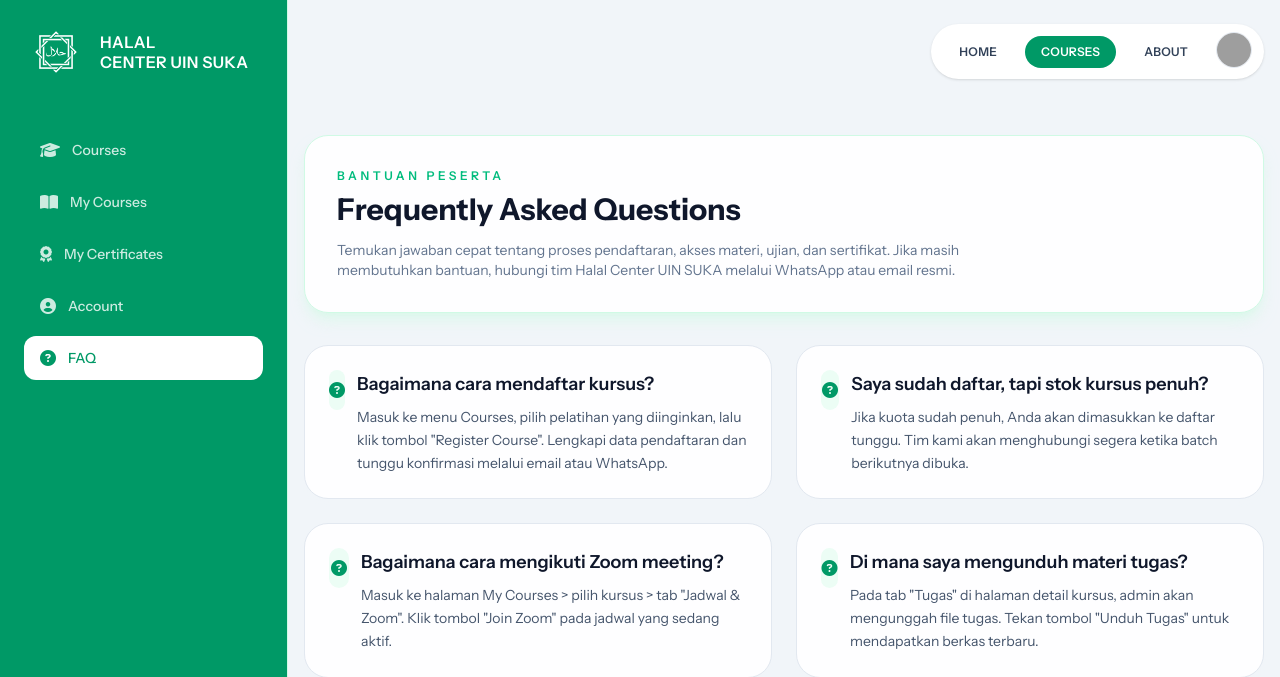
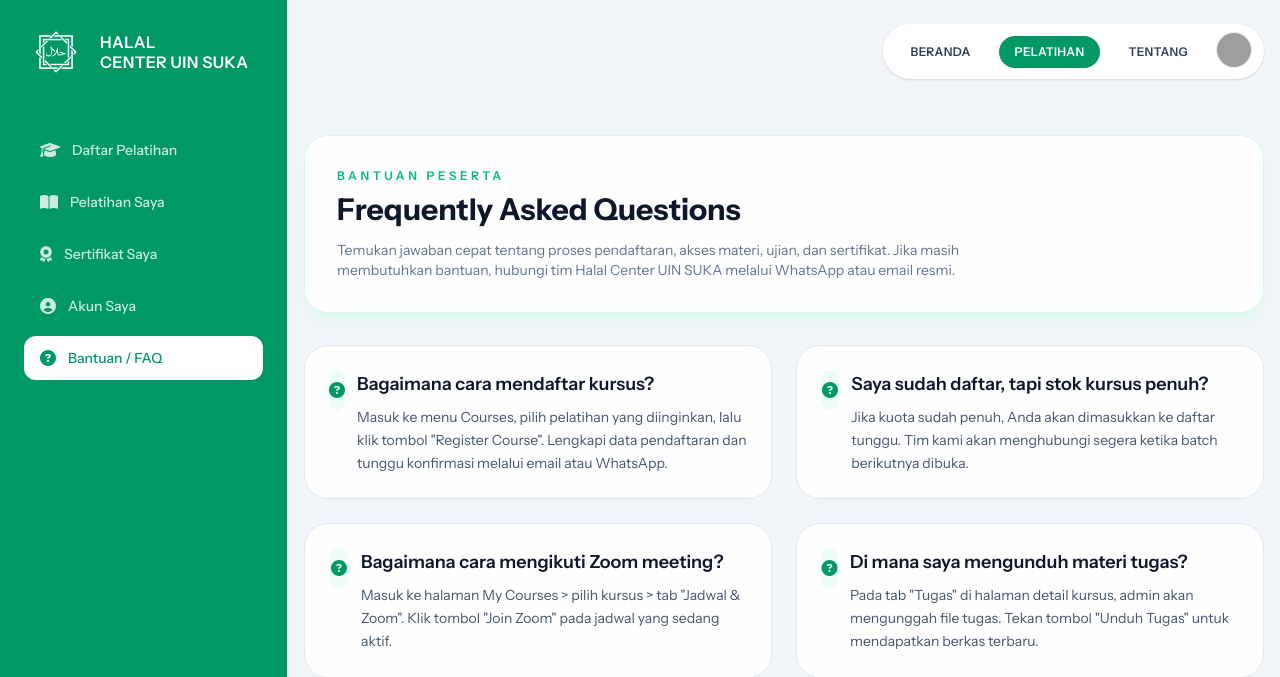
Before and after one commit to yusrinaa93/pelatihan-, a Laravel app: page /faq in a window 1280 px wide. Shown: the top 677 px of the page. Run offline with Laravel 12, Linux system fonts and the light colour scheme; a user stored in the database is signed in; data comes from the database, SQL or seed files in the repository; style sheets or scripts are compiled from the project's sources; grey boxes are pictures that could not be loaded.

Commit message:
Mengubah menjadi bahasa indonesia

```diff
--- a/resources/views/layouts/dashboard.blade.php
+++ b/resources/views/layouts/dashboard.blade.php
@@ -40,35 +40,35 @@
                     <a href="{{ route('courses') }}"
                        @class(['group flex items-center gap-3 rounded-xl px-4 py-3 transition', $activeSidebar === 'courses' ? 'bg-white text-emerald-600' : 'text-white/80 hover:bg-white/10'])>
                         <i class="fas fa-graduation-cap text-base"></i>
-                        <span>Courses</span>
+                        <span>Daftar Pelatihan</span>
                     </a>
                 </li>
                 <li>
                     <a href="{{ route('my-courses') }}"
                        @class(['group flex items-center gap-3 rounded-xl px-4 py-3 transition', $activeSidebar === 'my-courses' ? 'bg-white text-emerald-600' : 'text-white/80 hover:bg-white/10'])>
                         <i class="fas fa-book-open text-base"></i>
-                        <span>My Courses</span>
+                        <span>Pelatihan Saya</span>
                     </a>
                 </li>
                 <li>
                     <a href="{{ route('certificate.index') }}"
                        @class(['group flex items-center gap-3 rounded-xl px-4 py-3 transition', $activeSidebar === 'my-certificates' ? 'bg-white text-emerald-600' : 'text-white/80 hover:bg-white/10'])>
                         <i class="fas fa-award text-base"></i>
-                        <span>My Certificates</span>
+                        <span>Sertifikat Saya</span>
                     </a>
                 </li>
                 <li>
                     <a href="{{ route('account') }}"
                        @class(['group flex items-center gap-3 rounded-xl px-4 py-3 transition', $activeSidebar === 'account' ? 'bg-white text-emerald-600' : 'text-white/80 hover:bg-white/10'])>
                         <i class="fas fa-user-circle text-base"></i>
-                        <span>Account</span>
+                        <span>Akun Saya</span>
                     </a>
                 </li>
                 <li>
                     <a href="{{ route('faq') }}"
                        @class(['group flex items-center gap-3 rounded-xl px-4 py-3 transition', $activeSidebar === 'faq' ? 'bg-white text-emerald-600' : 'text-white/80 hover:bg-white/10'])>
                         <i class="fas fa-circle-question text-base"></i>
-                        <span>FAQ</span>
+                        <span>Bantuan / FAQ</span>
                     </a>
                 </li>
                 @yield('sidebar-extra')
@@ -105,29 +105,29 @@
                     <span>Menu</span>
                 </button>
 
-                {{-- Menu Kanan (Home, Courses, About, Profile) --}}
+                {{-- Menu Kanan (Navbar) --}}
                 <nav class="flex items-center">
                     <ul class="flex items-center gap-3 rounded-full bg-white px-3 py-2 shadow-sm text-xs font-semibold uppercase tracking-wide">
                         <li>
                             <a href="{{ url('/') }}"
                                @class(['inline-flex items-center rounded-full px-4 py-2 transition', $activeNav === 'home' ? 'bg-emerald-600 text-white' : 'text-slate-700 hover:text-emerald-600'])>
-                                Home
+                                Beranda
                             </a>
                         </li>
                         <li>
                             <a href="{{ route('courses') }}"
                                @class(['inline-flex items-center rounded-full px-4 py-2 transition', $activeNav === 'courses' ? 'bg-emerald-600 text-white' : 'text-slate-700 hover:text-emerald-600'])>
-                                Courses
+                                Pelatihan
                             </a>
                         </li>
                         <li>
                             <a href="{{ url('/about') }}"
                                @class(['inline-flex items-center rounded-full px-4 py-2 transition', $activeNav === 'about' ? 'bg-emerald-600 text-white' : 'text-slate-700 hover:text-emerald-600'])>
-                                About
+                                Tentang
                             </a>
                         </li>
 
-                        {{-- BAGIAN PROFIL (SUDAH DIPERBAIKI) --}}
+                        {{-- BAGIAN PROFIL --}}
                         @auth
                             <li class="relative">
                                 <button type="button"
@@ -162,7 +162,7 @@
                             <li>
                                 <a href="{{ route('login') }}"
                                    @class(['inline-flex items-center rounded-lg px-4 py-2 transition', $activeNav === 'login' ? 'bg-emerald-600 text-white' : 'text-slate-700 hover:text-emerald-600'])>
-                                    Login
+                                    Masuk
                                 </a>
                             </li>
                         @endauth
```
Also changed, not shown: resources/views/layouts/public.blade.php (+5 -11 lines), resources/views/pendaftaran-kursus.blade.php (+36 -9 lines).
